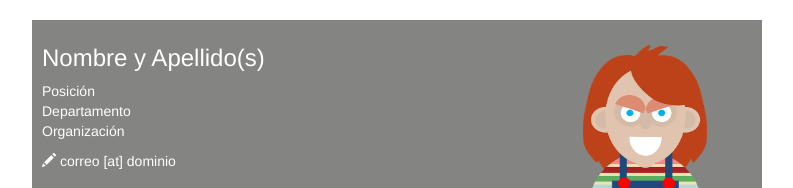
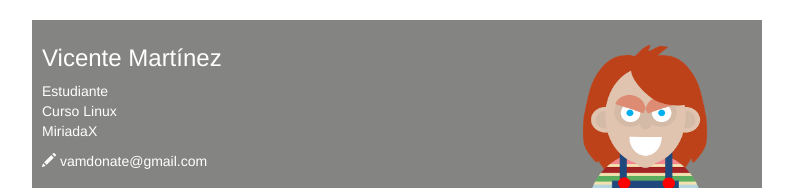
Before and after one commit to vamdonate/vamdonate.github.io, a plain HTML site: page index.html in a window 1280 px wide. Shown: the top 188 px of the page, without its empty margins (243-1036 px from the left). Drawn offline with nearby package versions, Linux system fonts and the light colour scheme.

Commit message:
Versión personalizada del sitio web de mi práctica M9.4

```diff
--- a/index.html
+++ b/index.html
@@ -5,10 +5,10 @@
     <meta charset="utf-8">
     <meta name="description" content="Página de ejemplo del MOOC de LINUX - UPM.">
     <!--Sustituir por los datos del alumno-->
-    <meta name="author" content="Nombre y Apellido(s)">
+    <meta name="author" content="Vicente Martínez">
 
     <!--Sustituir por los datos del alumno-->
-    <title>Nombre y Apellido(s)</title>
+    <title>Vicente Martínez</title>
 
     <link href="css/bootstrap.min.css" rel="stylesheet">
     <link href="css/style.css" rel="stylesheet">
@@ -17,16 +17,16 @@
   <body>
     <div class="container header-bar">
       <!--Sustituir por los datos del alumno-->
-      <h3>Nombre y Apellido(s) <span><img style="width: 214px; height: 164px;" class='img-circle' alt="Nombre y Apellido(s)" src="img/foto.png" align="right"></span></h3>
+      <h3>Vicente Martínez <span><img style="width: 214px; height: 164px;" class='img-circle' alt="Nombre y Apellido(s)" src="img/foto.png" align="right"></span></h3>
       <p>
         <!--Sustituir por los datos del alumno-->
-        Posición<br>
-        Departamento<br>
-        Organización
+        Estudiante<br>
+        Curso Linux<br>
+        MiriadaX
       </p>
       <address>
         <!--Sustituir por los datos del alumno-->
-        <span class='glyphicon glyphicon-pencil'></span> correo [at] dominio <br>
+        <span class='glyphicon glyphicon-pencil'></span> vamdonate@gmail.com <br>
       </address>
 
       <!--Sustituir por los datos del alumno-->
```
